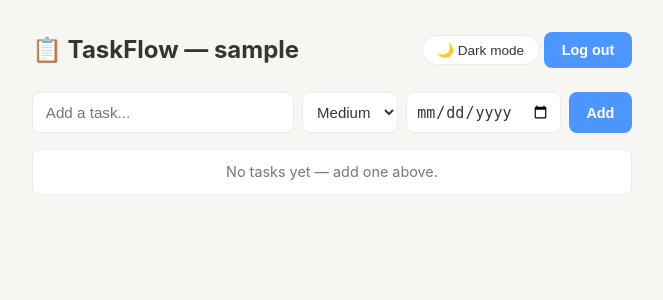
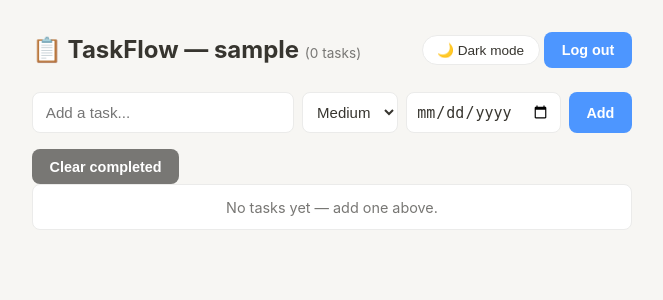
Before and after one commit to madhavsahi19/taskflow, a Django app: page / in a window 1280 px wide. Shown: the top 300 px of the page, without its empty margins (308-971 px from the left). Run offline with Django 5.2, Linux system fonts and the light colour scheme; the visitor is signed in with stand-in values (Sample User, id 1); data that the repository does not hold is empty.

Commit message:
Add clear completed tasks

```diff
--- a/tasks/templates/tasks/task_list.html
+++ b/tasks/templates/tasks/task_list.html
@@ -9,7 +9,9 @@
 <body class="app">
 
   <header class="app-header">
-    <h1>📋 TaskFlow — {{ user.username }}</h1>
+    <h1>📋 TaskFlow — {{ user.username }}
+        <span class="task-count">({{ tasks|length }} tasks)</span>
+    </h1>
 
     <div>
       <button id="theme-btn" type="button">🌙 Dark mode</button>
@@ -42,6 +44,13 @@
     <input type="date" name="due_date">
 
     <button type="submit" class="btn">Add</button>
+  </form>
+
+  <form method="post" action="{% url 'clear_completed' %}">
+    {% csrf_token %}
+    <button type="submit" class="btn" style="background:var(--text-muted)">
+        Clear completed
+    </button>
   </form>
 
 
--- a/tasks/urls.py
+++ b/tasks/urls.py
@@ -6,4 +6,5 @@ urlpatterns = [
     path("", views.task_list, name="task_list"),
     path("<int:task_id>/toggle/", views.toggle_task, name="toggle_task"),
     path("<int:task_id>/delete/", views.delete_task, name="delete_task"),
+    path("clear-completed/", views.clear_completed, name="clear_completed"),
 ]
--- a/tasks/views.py
+++ b/tasks/views.py
@@ -37,3 +37,8 @@ def delete_task(request, task_id):
     task = get_object_or_404(Task, id=task_id, owner=request.user)
     task.delete()
     return redirect("task_list")
+
+@login_required
+def clear_completed(request):
+    Task.objects.filter(owner=request.user, done=True).delete()
+    return redirect("task_list")
```
Also changed, not shown: templates/login.html (added, +17 -0 lines).
